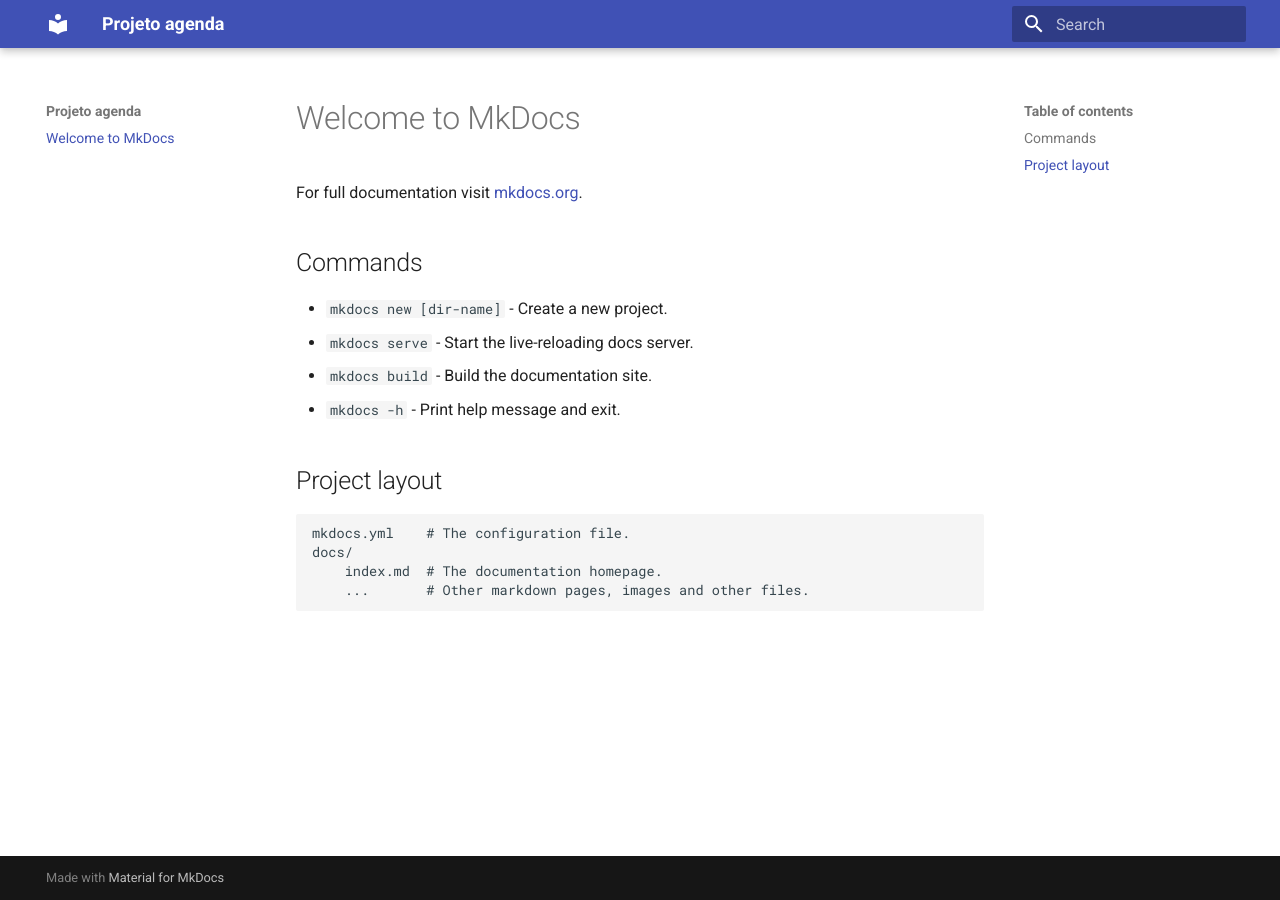
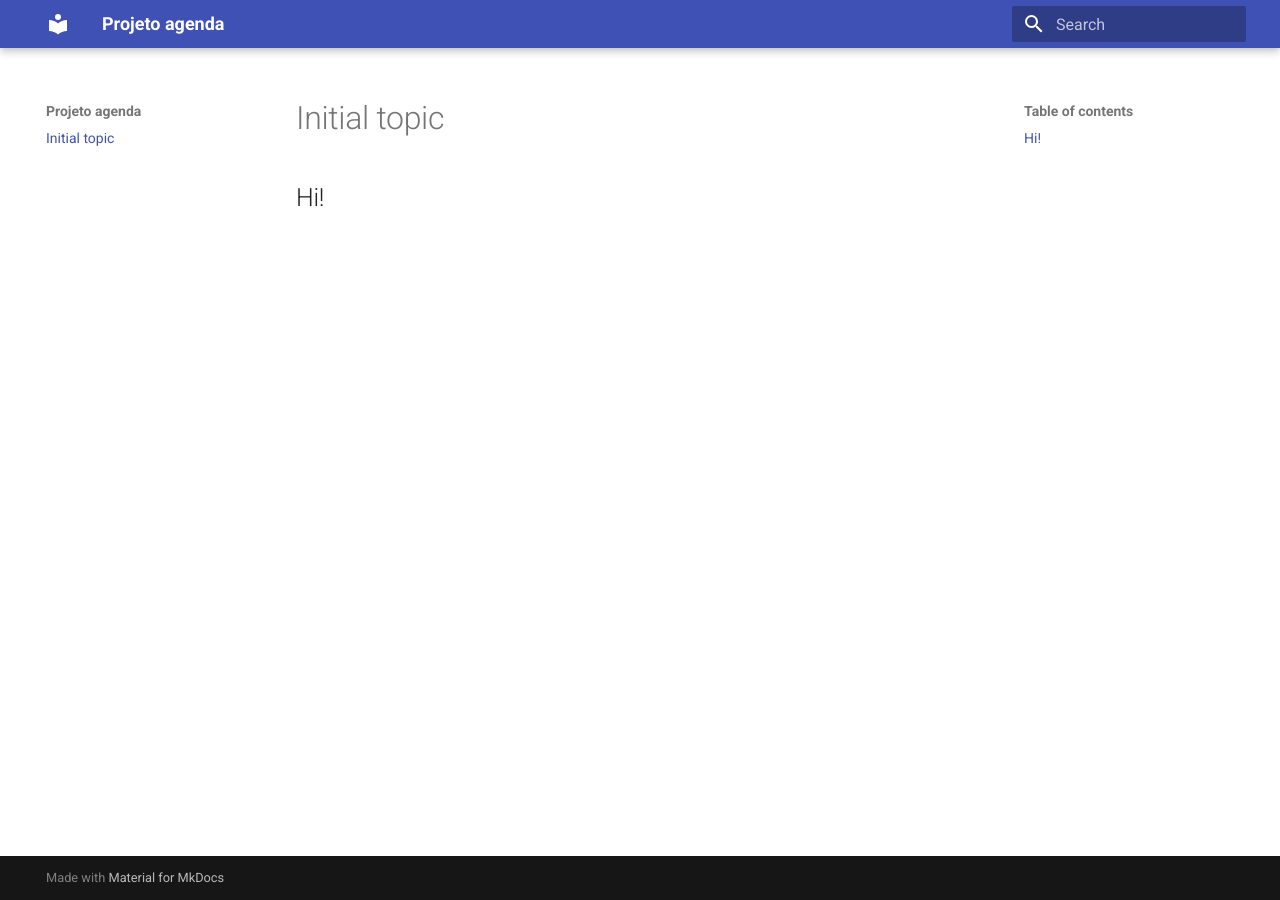
Before and after one commit to fga-eps-mds/2022-1-schedula-doc, an MkDocs documentation site: the page built from docs/index.md, in a window 1280 px wide. Built offline with MkDocs 1.6.1 and Material for MkDocs 9.7.7, drawn with Linux system fonts in a browser that asks for light colours.

Commit message:
add initial topic

```diff
--- a/docs/index.md
+++ b/docs/index.md
@@ -1,17 +1,3 @@
-# Welcome to MkDocs
+# Initial topic
 
-For full documentation visit [mkdocs.org](https://www.mkdocs.org).
-
-## Commands
-
-* `mkdocs new [dir-name]` - Create a new project.
-* `mkdocs serve` - Start the live-reloading docs server.
-* `mkdocs build` - Build the documentation site.
-* `mkdocs -h` - Print help message and exit.
-
-## Project layout
-
-    mkdocs.yml    # The configuration file.
-    docs/
-        index.md  # The documentation homepage.
-        ...       # Other markdown pages, images and other files.
+## Hi!
```
